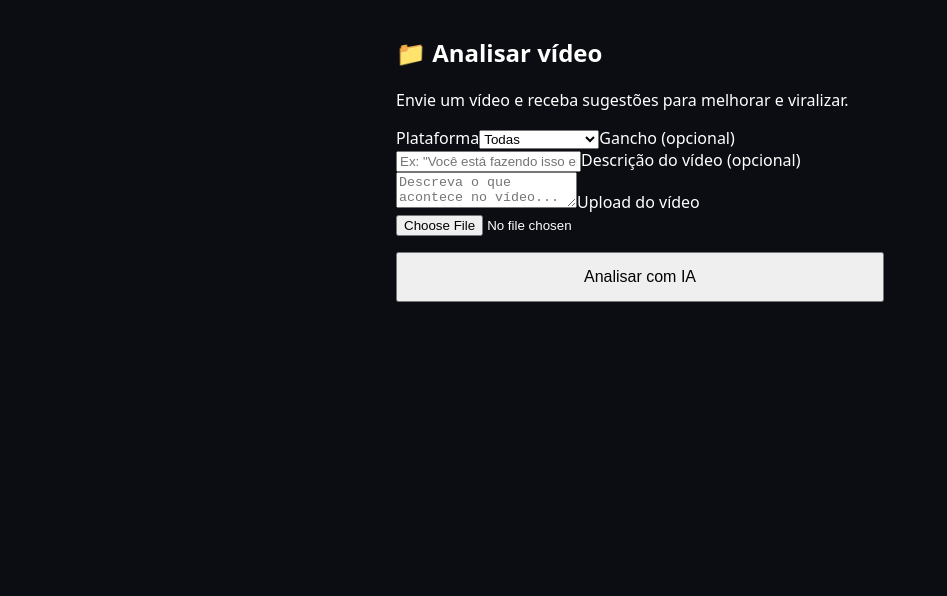
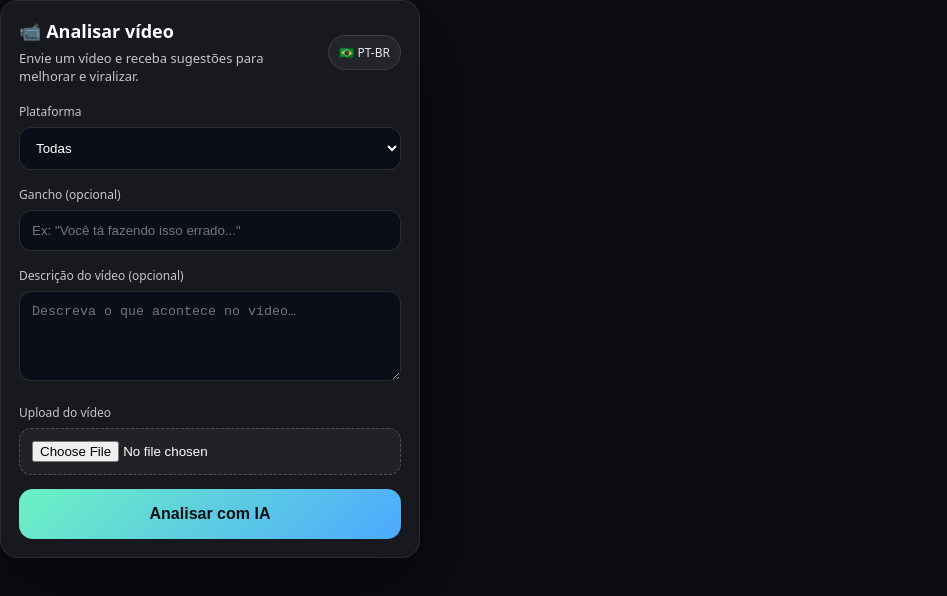
Before and after one commit to paivarobin16-alt/Viracheck---1.0.0, a React (Vite) app: page / in a window 1280 px wide. Shown: the top 596 px of the page, without its empty margins (0-947 px from the left). Built offline with nearby package versions, Linux system fonts and the light colour scheme.

Commit message:
Update Analyze.tsx

```diff
--- a/src/pages/Analyze.tsx
+++ b/src/pages/Analyze.tsx
@@ -1,79 +1,93 @@
-import { useState } from "react";
+import { useMemo, useState } from "react";
 
-export default function Analyze() {
-  const [platform, setPlatform] = useState("Todas");
-  const [hook, setHook] = useState("");
-  const [description, setDescription] = useState("");
-  const [videoFile, setVideoFile] = useState<File | null>(null);
+type ApiResponse = {
+  result?: any;
+  error?: string;
+  details?: string;
+  status?: number;
+};
 
-  const [loading, setLoading] = useState(false);
-  const [error, setError] = useState<string | null>(null);
-  const [result, setResult] = useState<any>(null);
-
-  // ===============================
-  // Extrair frames do vídeo
-  // ===============================
-  async function extractFrames(file: File, frameCount = 4): Promise<string[]> {
+async function extractFrames(
+  file: File,
+  frameCount = 2,
+  targetW = 320,
+  quality = 0.5
+): Promise<string[]> {
   const video = document.createElement("video");
   video.src = URL.createObjectURL(file);
+  video.muted = true;
+  video.playsInline = true;
   video.crossOrigin = "anonymous";
-    video.muted = true;
 
-    await new Promise<void>((resolve) => {
+  await new Promise<void>((resolve, reject) => {
     video.onloadedmetadata = () => resolve();
+    video.onerror = () => reject(new Error("Falha ao carregar o vídeo."));
   });
 
   const canvas = document.createElement("canvas");
-    const ctx = canvas.getContext("2d")!;
+  const ctx = canvas.getContext("2d");
+  if (!ctx) throw new Error("Canvas não suportado.");
 
-    const targetWidth = 384;
-    const scale = targetWidth / video.videoWidth;
-    canvas.width = targetWidth;
-    canvas.height = video.videoHeight * scale;
+  const vw = video.videoWidth || 1280;
+  const vh = video.videoHeight || 720;
+
+  const scale = targetW / vw;
+  canvas.width = targetW;
+  canvas.height = Math.max(1, Math.round(vh * scale));
+
+  const duration = video.duration && isFinite(video.duration) ? video.duration : 1;
 
   const frames: string[] = [];
-    const duration = video.duration;
-
   for (let i = 0; i < frameCount; i++) {
-      const time = (duration / (frameCount + 1)) * (i + 1);
-      video.currentTime = time;
+    const t = Math.min(duration - 0.05, (duration / (frameCount + 1)) * (i + 1));
+    video.currentTime = t;
 
     await new Promise<void>((resolve) => {
-        video.onseeked = () => resolve();
+      const onSeeked = () => {
+        video.removeEventListener("seeked", onSeeked);
+        resolve();
+      };
+      video.addEventListener("seeked", onSeeked);
     });
 
     ctx.drawImage(video, 0, 0, canvas.width, canvas.height);
-      frames.push(canvas.toDataURL("image/jpeg", 0.6));
+    frames.push(canvas.toDataURL("image/jpeg", quality));
   }
 
   URL.revokeObjectURL(video.src);
   return frames;
 }
 
-  // ===============================
-  // Enviar para API
-  // ===============================
+export default function Analyze() {
+  const [platform, setPlatform] = useState("Todas");
+  const [hook, setHook] = useState("");
+  const [description, setDescription] = useState("");
+
+  const [videoFile, setVideoFile] = useState<File | null>(null);
+  const videoUrl = useMemo(() => (videoFile ? URL.createObjectURL(videoFile) : ""), [videoFile]);
+
+  const [loading, setLoading] = useState(false);
+  const [message, setMessage] = useState<string>("");
+  const [result, setResult] = useState<any>(null);
+
   async function handleAnalyze() {
-    setError(null);
+    setMessage("");
     setResult(null);
 
     if (!videoFile) {
-      setError("Selecione um vídeo primeiro.");
+      setMessage("⚠️ Selecione um vídeo antes de analisar.");
       return;
     }
 
+    setLoading(true);
     try {
-      setLoading(true);
+      setMessage("⏳ Extraindo frames do vídeo (leve)...");
+      const frames = await extractFrames(videoFile, 2, 320, 0.5);
 
-      // 1️⃣ Extrai frames
-      const frames = await extractFrames(videoFile, 4);
-
-      // 2️⃣ Chama API (IMPORTANTE: tratamento de erro REAL)
+      setMessage("🤖 Enviando para a IA...");
       const resp = await fetch("/api/analyzeVideo", {
         method: "POST",
-        headers: {
-          "Content-Type": "application/json",
-        },
+        headers: { "Content-Type": "application/json" },
         body: JSON.stringify({
           platform,
           hook,
@@ -85,99 +99,193 @@ export default function Analyze() {
       const raw = await resp.text();
 
       if (!resp.ok) {
-        // 🔥 AQUI aparece o erro real da OpenAI
-        throw new Error(`API ${resp.status}: ${raw}`);
+        // Mostra o erro real (inclui details da OpenAI se o backend devolver)
+        throw new Error(`API ${resp.status}: ${raw.slice(0, 1200)}`);
       }
 
-      const data = JSON.parse(raw);
+      const data = JSON.parse(raw) as ApiResponse;
+      if (!data.result) {
+        throw new Error(`Resposta inválida da API: ${raw.slice(0, 800)}`);
+      }
+
       setResult(data.result);
-    } catch (err: any) {
-      setError(err.message || "Erro desconhecido");
+      setMessage("✅ Análise concluída!");
+    } catch (e: any) {
+      setMessage(`❌ ${e?.message || String(e)}`);
     } finally {
       setLoading(false);
     }
   }
 
-  // ===============================
-  // UI
-  // ===============================
   return (
-    <div style={{ maxWidth: 520, margin: "0 auto", padding: 16 }}>
-      <h2>📁 Analisar vídeo</h2>
-      <p>Envie um vídeo e receba sugestões para melhorar e viralizar.</p>
+    <div className="card" style={{ padding: 18 }}>
+      <div style={{ display: "flex", alignItems: "center", justifyContent: "space-between", gap: 12 }}>
+        <div>
+          <h1 style={{ margin: 0, fontSize: 18 }}>📹 Analisar vídeo</h1>
+          <p style={{ margin: "6px 0 0", opacity: 0.75, fontSize: 13 }}>
+            Envie um vídeo e receba sugestões para melhorar e viralizar.
+          </p>
+        </div>
 
-      <label>Plataforma</label>
-      <select value={platform} onChange={(e) => setPlatform(e.target.value)}>
-        <option>Todas</option>
-        <option>TikTok</option>
-        <option>Instagram Reels</option>
-        <option>YouTube Shorts</option>
+        <span
+          style={{
+            fontSize: 12,
+            padding: "8px 10px",
+            borderRadius: 999,
+            border: "1px solid rgba(255,255,255,0.12)",
+            background: "rgba(255,255,255,0.06)",
+            opacity: 0.9,
+            whiteSpace: "nowrap",
+          }}
+        >
+          🇧🇷 PT-BR
+        </span>
+      </div>
+
+      <div style={{ marginTop: 14 }}>
+        <label style={{ fontSize: 12, opacity: 0.75 }}>Plataforma</label>
+        <select
+          value={platform}
+          onChange={(e) => setPlatform(e.target.value)}
+          style={{
+            width: "100%",
+            marginTop: 6,
+            padding: 12,
+            borderRadius: 12,
+            border: "1px solid rgba(255,255,255,0.12)",
+            background: "rgba(10,14,24,0.92)",
+            color: "white",
+          }}
+        >
+          <option value="Todas">Todas</option>
+          <option value="TikTok">TikTok</option>
+          <option value="Instagram Reels">Instagram Reels</option>
+          <option value="YouTube Shorts">YouTube Shorts</option>
+          <option value="Kwai">Kwai</option>
         </select>
+      </div>
 
-      <label>Gancho (opcional)</label>
+      <div style={{ marginTop: 12 }}>
+        <label style={{ fontSize: 12, opacity: 0.75 }}>Gancho (opcional)</label>
         <input
           value={hook}
           onChange={(e) => setHook(e.target.value)}
-        placeholder='Ex: "Você está fazendo isso errado..."'
+          placeholder='Ex: "Você tá fazendo isso errado..."'
+          style={{
+            width: "100%",
+            marginTop: 6,
+            padding: 12,
+            borderRadius: 12,
+            border: "1px solid rgba(255,255,255,0.12)",
+            background: "rgba(10,14,24,0.92)",
+            color: "white",
+          }}
         />
+      </div>
 
-      <label>Descrição do vídeo (opcional)</label>
+      <div style={{ marginTop: 12 }}>
+        <label style={{ fontSize: 12, opacity: 0.75 }}>Descrição do vídeo (opcional)</label>
         <textarea
           value={description}
           onChange={(e) => setDescription(e.target.value)}
-        placeholder="Descreva o que acontece no vídeo..."
+          placeholder="Descreva o que acontece no vídeo…"
+          style={{
+            width: "100%",
+            marginTop: 6,
+            padding: 12,
+            minHeight: 90,
+            borderRadius: 12,
+            border: "1px solid rgba(255,255,255,0.12)",
+            background: "rgba(10,14,24,0.92)",
+            color: "white",
+            resize: "vertical",
+          }}
         />
+      </div>
 
-      <label>Upload do vídeo</label>
+      <div style={{ marginTop: 14 }}>
+        <label style={{ fontSize: 12, opacity: 0.75 }}>Upload do vídeo</label>
+
         <input
           type="file"
           accept="video/*"
           onChange={(e) => setVideoFile(e.target.files?.[0] || null)}
+          style={{
+            width: "100%",
+            marginTop: 6,
+            padding: 12,
+            borderRadius: 12,
+            border: "1px dashed rgba(255,255,255,0.22)",
+            background: "rgba(255,255,255,0.04)",
+            color: "white",
+          }}
         />
 
-      <button
-        onClick={handleAnalyze}
-        disabled={loading}
+        {videoFile && (
+          <div style={{ marginTop: 12 }}>
+            <div style={{ fontSize: 12, opacity: 0.75, marginBottom: 6 }}>
+              Preview: <b style={{ opacity: 0.95 }}>{videoFile.name}</b>
+            </div>
+            <video
+              src={videoUrl}
+              controls
+              playsInline
               style={{
-          marginTop: 16,
-          padding: 14,
                 width: "100%",
-          fontSize: 16,
+                borderRadius: 14,
+                border: "1px solid rgba(255,255,255,0.12)",
+                background: "#000",
               }}
-      >
+            />
+          </div>
+        )}
+      </div>
+
+      <button className="button" onClick={handleAnalyze} disabled={loading} style={{ marginTop: 14 }}>
         {loading ? "Analisando..." : "Analisar com IA"}
       </button>
 
-      {/* 🔴 ERRO REAL DA API */}
-      {error && (
+      {message && (
         <div
           style={{
-            marginTop: 16,
-            background: "#3b0000",
-            color: "#ffb3b3",
-            padding: 12,
-            borderRadius: 8,
+            marginTop: 12,
+            padding: "10px 12px",
+            borderRadius: 12,
+            border: "1px solid rgba(255,255,255,0.12)",
+            background: "rgba(255,255,255,0.06)",
+            fontSize: 13,
             whiteSpace: "pre-wrap",
           }}
         >
-          ❌ {error}
+          {message}
         </div>
       )}
 
-      {/* ✅ RESULTADO */}
       {result && (
+        <div style={{ marginTop: 14 }}>
+          <div
+            style={{
+              padding: 12,
+              borderRadius: 14,
+              border: "1px solid rgba(255,255,255,0.12)",
+              background: "rgba(255,255,255,0.06)",
+            }}
+          >
+            <div style={{ fontWeight: 900, marginBottom: 8 }}>📊 Resultado (JSON)</div>
             <pre
               style={{
-            marginTop: 16,
-            background: "#0b0b0b",
-            color: "#7fffd4",
-            padding: 12,
-            borderRadius: 8,
+                margin: 0,
+                fontSize: 12,
+                opacity: 0.95,
                 overflowX: "auto",
+                whiteSpace: "pre-wrap",
+                wordBreak: "break-word",
               }}
             >
               {JSON.stringify(result, null, 2)}
             </pre>
+          </div>
+        </div>
       )}
     </div>
   );
```
Lines whose indentation alone changed are shown as unchanged.
